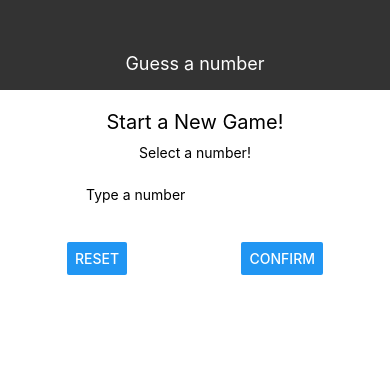
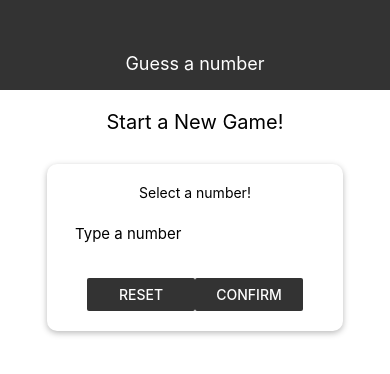
Before and after one commit to KihoonCode/Guess-A-Number, a React Native app: screen / in a window 390 px wide. Shown: the top 374 px of the page. Built offline with nearby package versions, Linux system fonts and the light colour scheme.

Commit message:
implemented efficient layout styling method, such as constants and recycling style. Feeling good today :) D-94

```diff
--- /dev/null
+++ b/components/Card.js
@@ -0,0 +1,26 @@
+import React from 'react';
+import { StyleSheet, View } from 'react-native';
+
+const Card = props => {
+   return (
+      <View style={{ ...styles.card, ...props.style }}>
+         {props.children}
+      </View>
+   );
+};
+
+const styles = StyleSheet.create({
+   card: {
+      shadowColor: '#000000',
+      shadowOffset: { width: 0, height: 2 },
+      shadowRadius: 6,
+      shadowOpacity: 0.28,
+      elevation: 8,
+      borderRadius: 10,
+      backgroundColor: '#FFFFFF',
+      padding: 20
+   }
+
+});
+
+export default Card;
--- a/components/Header.js
+++ b/components/Header.js
@@ -1,23 +1,21 @@
 import React from 'react';
-import {
-   StyleSheet,
-   View,
-   Text
-} from 'react-native';
+import { StyleSheet, View, Text } from 'react-native';
+import Colors from '../constants/colors';
+
 
 const Header = props => {
-    return (
-       <View style={styles.header}>
-          <Text style={styles.headerTitle}>{props.title}</Text>
-       </View>
-    );
+   return (
+      <View style={styles.header}>
+         <Text style={styles.headerTitle}>{props.title}</Text>
+      </View>
+   );
 };
 
 const styles = StyleSheet.create({
    header: {
       width: '100%',
       height: 90,
-      backgroundColor: '#333333',
+      backgroundColor: Colors.primary,
       paddingTop: 36,
       justifyContent: 'center',
       alignItems: 'center'
--- /dev/null
+++ b/constants/colors.js
@@ -0,0 +1,3 @@
+export default {
+   primary: '#333333'
+}
--- a/screens/StartGameScreen.js
+++ b/screens/StartGameScreen.js
@@ -1,24 +1,32 @@
 import React from 'react';
 import {
-   StyleSheet,
-   View,
-   Text,
-   Button,
-   TextInput
+   StyleSheet, View, Text, Button, TextInput
 } from 'react-native';
+import Card from '../components/Card';
+import Colors from '../constants/colors';
 
 const StartGameScreen = props => {
    return (
       <View style={styles.screen}>
          <Text style={styles.title}>Start a New Game!</Text>
-         <View style={styles.inputContainer}>
+         <Card style={styles.inputContainer}>
             <Text>Select a number!</Text>
             <TextInput style={styles.userInput} placeholder="Type a number" />
             <View style={styles.buttonContainer}>
-               <Button title="RESET" onPress={() => { }} />
-               <Button title="CONFIRM" onPress={() => { }} />
+               <View style={styles.button}>
+                  <Button
+                     title="RESET"
+                     onPress={() => { }}
+                     color={Colors.primary} />
+               </View>
+               <View style={styles.button}>
+                  <Button
+                     title="CONFIRM"
+                     onPress={() => { }}
+                     color={Colors.primary} />
+               </View>
             </View>
-         </View>
+         </Card>
       </View>
    );
 };
@@ -38,12 +46,14 @@ const styles = StyleSheet.create({
    inputContainer: {
       width: 300,
       maxWidth: '80%',
-      alignItems: 'center'
+      alignItems: 'center',
+      marginTop: 20
    },
 
    userInput: {
       padding: 10,
-      marginVertical: '5%'
+      marginVertical: '5%',
+      fontSize: 15
    },
 
    buttonContainer: {
@@ -52,6 +62,10 @@ const styles = StyleSheet.create({
       width: '100%',
       paddingHorizontal: 20,
       marginTop: '5%'
+   },
+
+   button: {
+      width: '50%'
    }
 });
 
```
Also changed, not shown: 1 other file (tests, documents, lock files or other folders).
